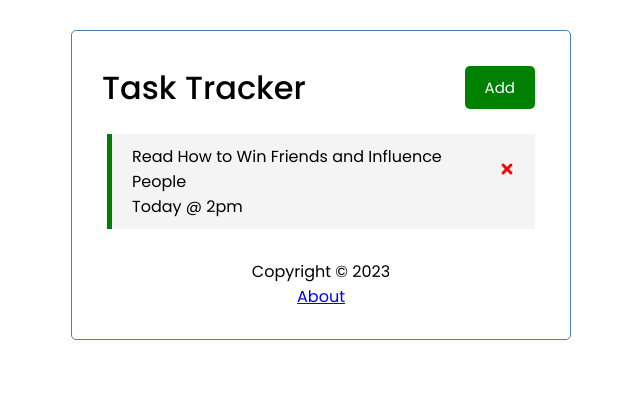
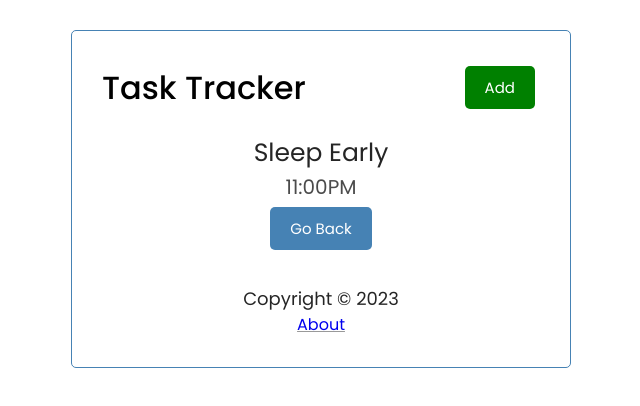
Before and after one commit to Officialibn1/Task-Tracker, a React (Create React App) app: page /task/1 in a window 1280 px wide. Shown: the top 406 px of the page, without its empty margins (319-959 px from the left). Built offline with nearby package versions, Linux system fonts and the light colour scheme; data requests are answered from the project's data file.

Commit message:
Task Tracker Complete

```diff
--- a/db.json
+++ b/db.json
@@ -1,8 +1,8 @@
 {
   "tasks": [
     {
-      "text": "Read How to Win Friends and Influence People",
-      "day": "Today @ 2pm",
+      "text": "Sleep Early",
+      "day": "11:00PM ",
       "reminder": true,
       "id": 1
     }
--- a/package.json
+++ b/package.json
@@ -9,6 +9,7 @@
     "json-server": "^0.17.1",
     "react": "^18.2.0",
     "react-dom": "^18.2.0",
+    "react-router-dom": "^6.6.1",
     "react-scripts": "^5.0.1",
     "web-vitals": "^2.1.4"
   },
--- a/src/App.js
+++ b/src/App.js
@@ -1,7 +1,10 @@
 import { useState, useEffect } from "react";
+import { BrowserRouter as Router, Route, Routes } from "react-router-dom";
+import About from "./components/About";
 import AddTask from "./components/AddTask";
 import Footer from "./components/Footer";
 import Header from "./components/Header";
+import TaskDetails from "./components/TaskDetails";
 import Tasks from "./components/Tasks";
 
 function App() {
@@ -101,12 +104,34 @@ const toggleReminder = async (id) => {
 }
 
   return (
-    <div className="container">
-      <Header onAdd={() => setShowAddTask(!showAddTask)} showAdd={showAddTask} />
-      {showAddTask && <AddTask onAdd={addTask} />}
-      {tasks.length > 0 ? (<Tasks tasks={tasks} onDelete={deleteTask} onToggle={toggleReminder} />) : ('No Tasks to Show')}
-      <Footer />
-    </div>
+    <Router>
+      <div className="container">
+        <Header onAdd={() => setShowAddTask(!showAddTask)} showAdd={showAddTask} />
+
+        <Routes>
+          <Route path="/"
+            element={
+              <>
+                {showAddTask &&
+                <AddTask onAdd={addTask} />}
+
+                {tasks.length > 0 ? (<Tasks tasks={tasks} onDelete={deleteTask}
+
+                onToggle={toggleReminder} />) : (
+                'No Tasks to Show'
+                )}
+              </>
+            } />
+          <Route path="/about"
+            element={<About />}/>
+
+          <Route path="/task/:id"
+            element={<TaskDetails />}/>
+          </Routes>
+
+        <Footer />
+      </div>
+    </Router>
   );
 }
 
--- a/src/components/About.js
+++ b/src/components/About.js
@@ -1,8 +1,10 @@
-
+import { Link } from "react-router-dom";
 const About = () => {
     return (
-        <div>
-
+        <div className="About">
+           <h3>Task Tracker by <i>IBN</i></h3>
+           <p>Version 1.0.0</p>
+           <Link to="/">Go Back</Link>
         </div>
     );
 }
--- a/src/components/Footer.js
+++ b/src/components/Footer.js
@@ -1,9 +1,9 @@
-
+import { Link } from "react-router-dom";
 const Footer = () => {
     return (
         <footer>
             <p>Copyright &copy; 2023</p>
-            <a href="/about">About</a>
+            <Link to="/about">About</Link>
         </footer>
     );
 }
--- a/src/components/Task.js
+++ b/src/components/Task.js
@@ -1,4 +1,5 @@
 import { FaTimes } from "react-icons/fa";
+import { Link } from "react-router-dom";
 
 const Task = ({task, onDelete, onToggle}) => {
     return (
@@ -7,6 +8,11 @@ const Task = ({task, onDelete, onToggle}) => {
                 {task.text} <FaTimes style={{color: 'red', cursor: 'pointer'}} onClick={() => onDelete(task.id)} />
             </h3>
             <p> {task.day} </p>
+            <p>
+                <Link to={`/task/${task.id}`}>
+                    View Details
+                </Link>
+            </p>
         </div>
     );
 }
--- /dev/null
+++ b/src/components/TaskDetails.js
@@ -0,0 +1,46 @@
+import { useState, useEffect } from "react";
+import { useParams, Navigate, useNavigate } from "react-router-dom";
+import Button from "./Button";
+
+
+
+const TaskDetails = () => {
+    const [loading, setLoading] = useState(true)
+    const [task, setTask] = useState({})
+    const [error, setError] = useState(null)
+
+    const params = useParams()
+    const navigate = useNavigate()
+
+    useEffect(() => {
+        const fetchTask = async () => {
+            const res = await fetch(`http://localhost:5000/tasks/${params.id}`)
+            const data = await res.json()
+
+            if(res.status === 404) {
+                navigate('/')
+            }
+
+            setTask(data)
+            setLoading(false)
+        }
+
+        fetchTask()
+    })
+
+
+    return loading ? (
+        <h3>Loading...</h3>
+    ) : (
+        <div className="taskDetails">
+            <h3> {task.text} </h3>
+            <p> {task.day} </p>
+            <Button text='Go Back' onClick={() => {
+                navigate(-1)
+            }} />
+        </div>
+    )
+
+}
+
+export default TaskDetails;
--- a/src/components/Tasks.js
+++ b/src/components/Tasks.js
@@ -1,4 +1,5 @@
 import Task from "./Task"
+
 
 const Tasks = ({tasks, onDelete, onToggle}) => {
 
--- a/src/index.css
+++ b/src/index.css
@@ -128,3 +128,64 @@ footer {
   margin-top: 30px;
   text-align: center;
 }
+
+footer a{
+  font-size: 16px;
+  font-weight: 400;
+  font-style: monospace;
+  text-decoration-color: rgba(0, 0, 0, 0.4);
+  -moz-text-decoration-color: rgba(0, 0, 0, 0.4);
+}
+
+footer p{
+  font-size: 18px;
+  font-weight: 400;
+  font-style: monospace;
+  opacity: 0.85;
+}
+
+.About{
+  text-align: center;
+
+}
+
+.About h3{
+  font-size: 25px;
+  font-weight: 400;
+  font-style: monospace;
+  opacity: 0.85;
+}
+
+.About p{
+  font-size: 20px;
+  font-weight: 400;
+  font-style: monospace;
+  opacity: 0.7;
+}
+
+.About a{
+  font-size: 20px;
+  font-weight: 400;
+  font-style: monospace;
+  text-decoration-color: rgba(0, 0, 0, 0.4);
+  -moz-text-decoration-color: rgba(0, 0, 0, 0.4);
+}
+
+.taskDetails{
+  text-align: center;
+
+}
+
+.taskDetails h3{
+  font-size: 25px;
+  font-weight: 400;
+  font-style: monospace;
+  opacity: 0.85;
+}
+
+.taskDetails p{
+  font-size: 20px;
+  font-weight: 400;
+  font-style: monospace;
+  opacity: 0.7;
+}
```
Also changed, not shown: 1 other file (tests, documents, lock files or other folders).
